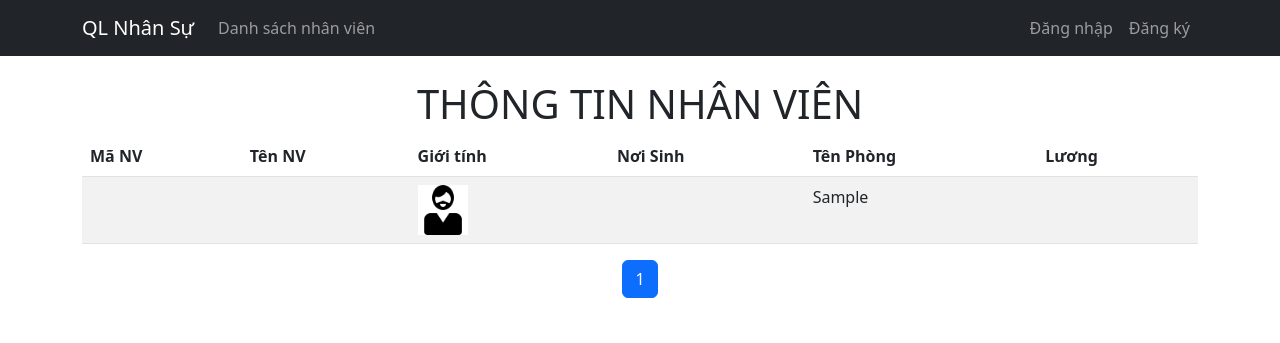
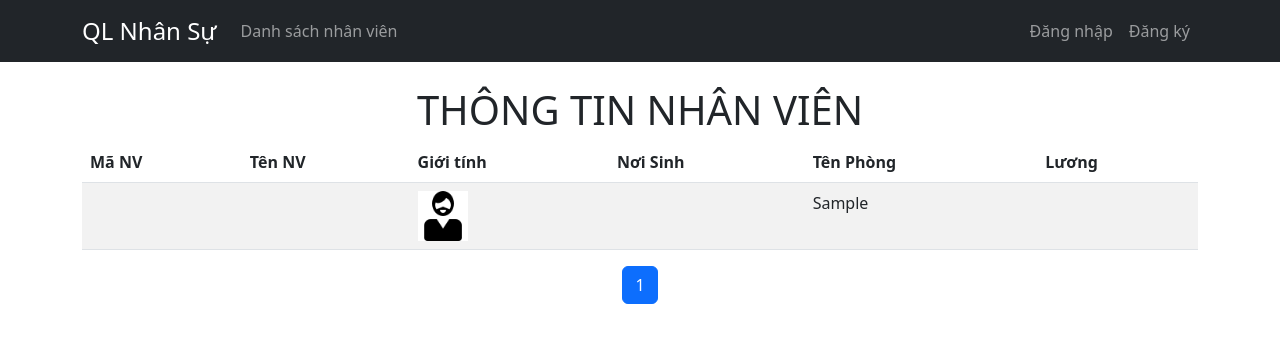
Before and after one commit to nhatminh4403/php-kiem-tra, a PHP site: page / in a window 1280 px wide. Shown: the top 343 px of the page. Run offline with PHP 8.4, Linux system fonts and the light colour scheme; tables that the repository leaves empty or names only in its code hold one stand-in row (values such as "Sample post"); data that the repository does not hold is empty.

Commit message:
add responsive

```diff
--- a/kiem-tra/app/views/layout/header.php
+++ b/kiem-tra/app/views/layout/header.php
@@ -5,6 +5,28 @@
     <meta name="viewport" content="width=device-width, initial-scale=1.0">
     <title>Quản lý nhân sự</title>
     <link href="https://cdn.jsdelivr.net/npm/bootstrap@5.3.0/dist/css/bootstrap.min.css" rel="stylesheet">
+    <style>
+        /* Tùy chỉnh thêm nếu cần */
+        .navbar-brand {
+            font-size: 1.5rem;
+        }
+        .nav-link {
+            font-size: 1rem;
+        }
+        @media (max-width: 576px) {
+            .navbar-brand {
+                font-size: 1.2rem;
+            }
+            .nav-link {
+                font-size: 0.9rem;
+            }
+        }
+        @media (max-width: 450px) {
+            .header-tag {
+                display: none;
+            }
+        }
+    </style>
 </head>
 <body>
     <nav class="navbar navbar-expand-lg navbar-dark bg-dark">
--- a/kiem-tra/app/views/nhanvien/index.php
+++ b/kiem-tra/app/views/nhanvien/index.php
@@ -5,11 +5,11 @@
     <thead>
         <tr>
             <th>Mã NV</th>
-            <th>Tên NV</th>
+            <th class="header-tag">Tên NV</th>
             <th>Giới tính</th>
-            <th>Nơi Sinh</th>
-            <th>Tên Phòng</th>
-            <th>Lương</th>
+            <th class="header-tag">Nơi Sinh</th>
+            <th class="header-tag"> Tên Phòng</th>
+            <th class="header-tag">Lương</th>
             <?php if (isset($_SESSION['user']) && $_SESSION['user']['role'] == 'admin'): ?>
             <th>Action</th>
             <?php endif; ?>
@@ -19,7 +19,7 @@
         <?php while ($row = $stmt->fetch(PDO::FETCH_ASSOC)): ?>
         <tr>
             <td><?php echo $row['Ma_NV']; ?></td>
-            <td><?php echo $row['Ten_NV']; ?></td>
+            <td class="header-tag"><?php echo $row['Ten_NV']; ?></td>
             <td>
                 <?php if ($row['Phai'] == 'NU'): ?>
                     <img src="imgs/woman.jpg" alt="Nữ" width="50">
@@ -27,9 +27,9 @@
                     <img src="imgs/man.jpg" alt="Nam" width="50">
                 <?php endif; ?>
             </td>
-            <td><?php echo $row['Noi_Sinh']; ?></td>
-            <td><?php echo $row['Ten_Phong']; ?></td>
-            <td><?php echo $row['Luong']; ?></td>
+            <td class="header-tag"><?php echo $row['Noi_Sinh']; ?></td>
+            <td class="header-tag"><?php echo $row['Ten_Phong']; ?></td>
+            <td class="header-tag"> <?php echo $row['Luong']; ?></td>
             <?php if (isset($_SESSION['user']) && $_SESSION['user']['role'] == 'admin'): ?>
             <td>
                 <a href="index.php?controller=nhanvien&action=edit&id=<?php echo $row['Ma_NV']; ?>" class="btn btn-sm btn-warning">Sửa</a>
```
